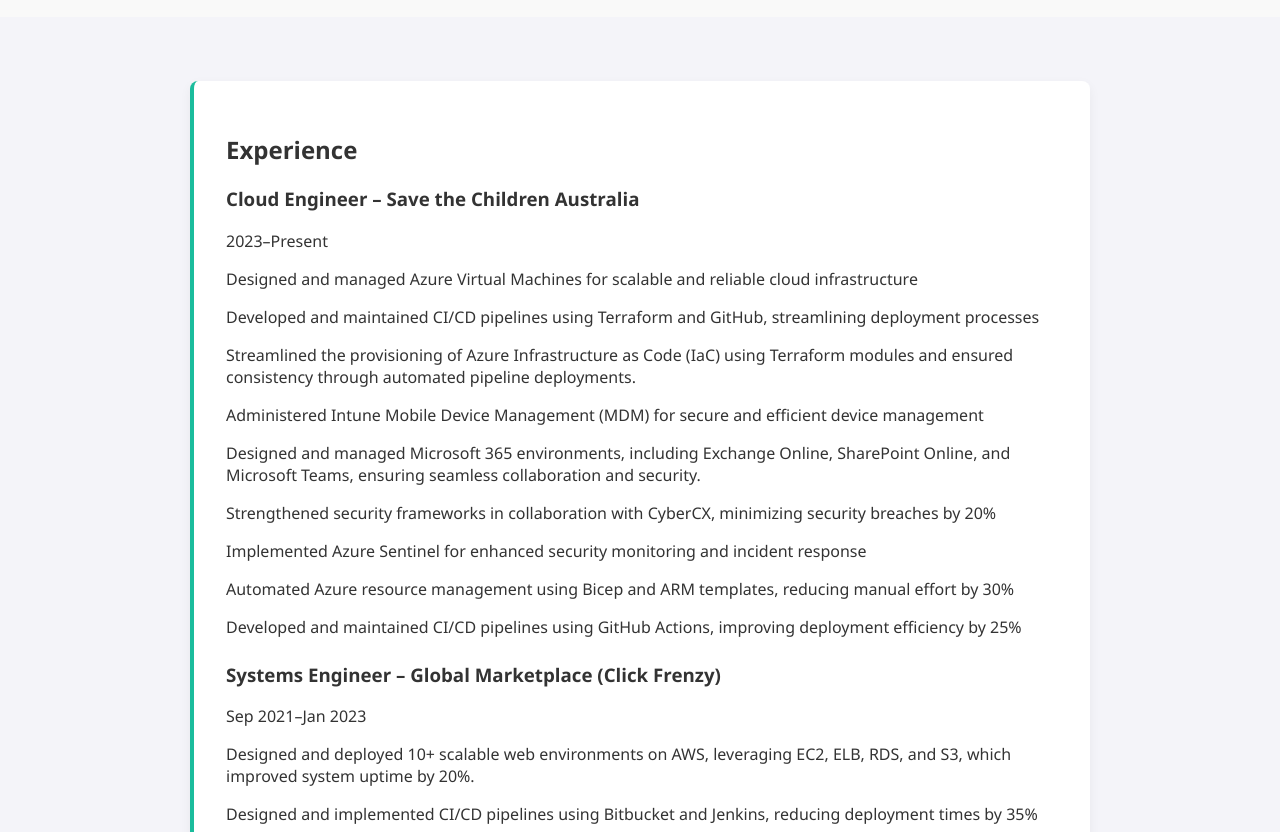
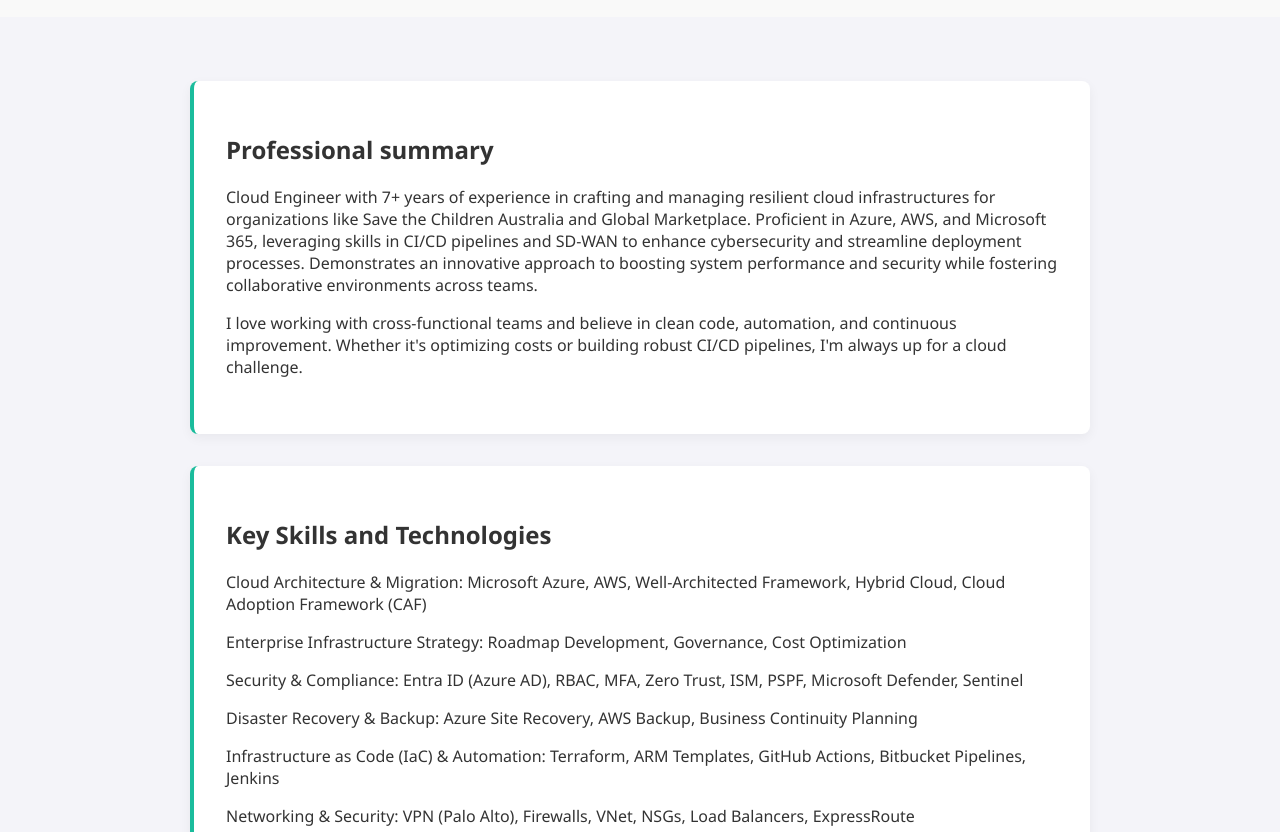
Before and after one commit to manuravikumar/myresume, a plain HTML site: page website/resume.html in a window 1280 px wide. Shown: the part 120-952 px from the top of the page. Drawn offline with Linux system fonts and the light colour scheme.

Commit message:
Enhance resume page with detailed professional summary and key skills section

```diff
--- a/website/resume.html
+++ b/website/resume.html
@@ -19,6 +19,25 @@
     <h1 class="header-title">Resume</h1>
   </header>
   <main>
+    <section class="resume-section">
+    <h1>Professional summary</h1>
+    <div class="resume-entry">
+      <p>Cloud Engineer with 7+ years of experience in crafting and managing resilient cloud infrastructures for organizations like Save the Children Australia and Global Marketplace. Proficient in Azure, AWS, and Microsoft 365, leveraging skills in CI/CD pipelines and SD-WAN to enhance cybersecurity and streamline deployment processes. Demonstrates an innovative approach to boosting system performance and security while fostering collaborative environments across teams.</p>
+      <p>I love working with cross-functional teams and believe in clean code, automation, and continuous improvement. Whether it's optimizing costs or building robust CI/CD pipelines, I'm always up for a cloud challenge.</p>
+    </div>
+    </section>
+    <section class="resume-section">
+        <h1>Key Skills and Technologies</h1>
+        <div class="resume-entry">
+            <p>Cloud Architecture & Migration: Microsoft Azure, AWS, Well-Architected Framework, Hybrid Cloud, Cloud Adoption Framework (CAF)</p>
+            <p>Enterprise Infrastructure Strategy: Roadmap Development, Governance, Cost Optimization</p>
+            <p>Security & Compliance: Entra ID (Azure AD), RBAC, MFA, Zero Trust, ISM, PSPF, Microsoft Defender, Sentinel</p>
+            <p>Disaster Recovery & Backup: Azure Site Recovery, AWS Backup, Business Continuity Planning</p>
+            <p>Infrastructure as Code (IaC) & Automation: Terraform, ARM Templates, GitHub Actions, Bitbucket Pipelines, Jenkins</p>
+            <p>Networking & Security: VPN (Palo Alto), Firewalls, VNet, NSGs, Load Balancers, ExpressRoute</p>
+            <p>Collaboration & Advisory: Stakeholder Engagement, Executive Presentations, Cross-Functional Collaboration</p>
+        </div>
+        </section>
     <section class="resume-section">
       <h2>Experience</h2>
       <div class="resume-entry">
```
